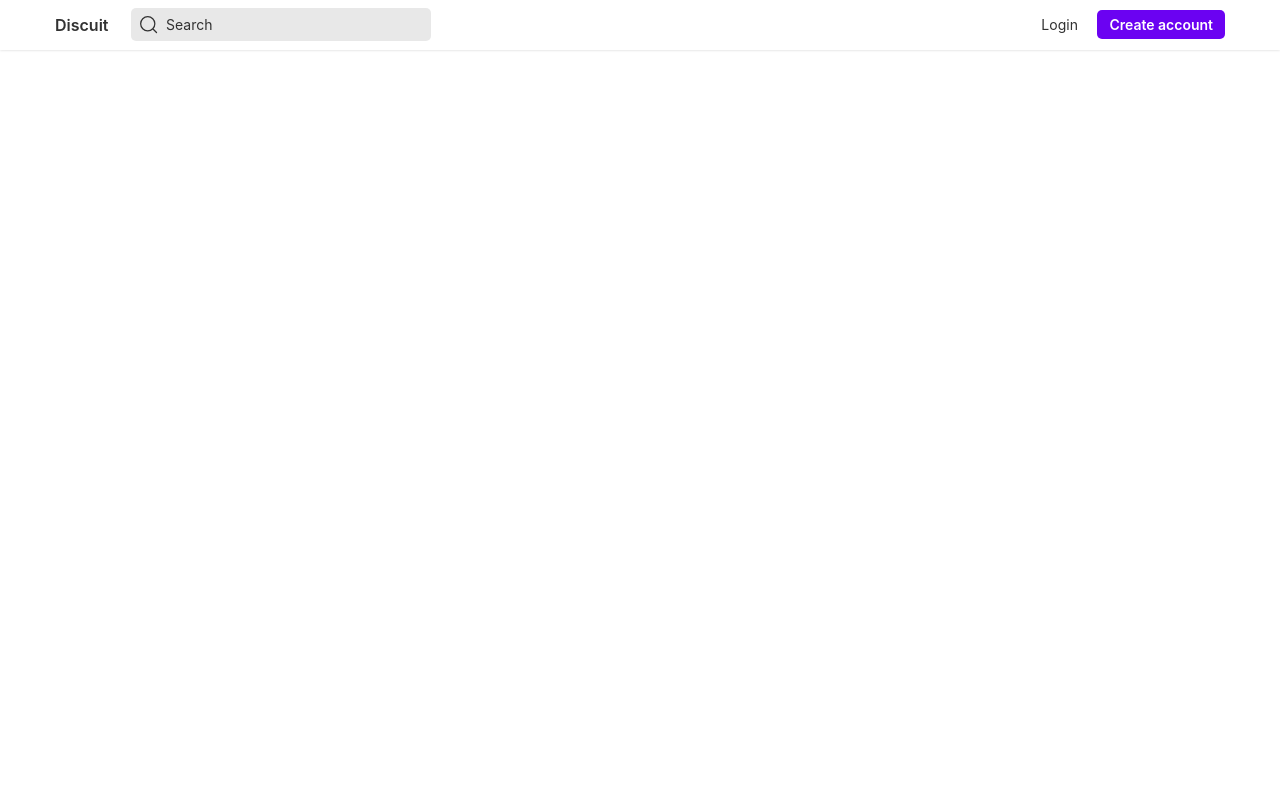
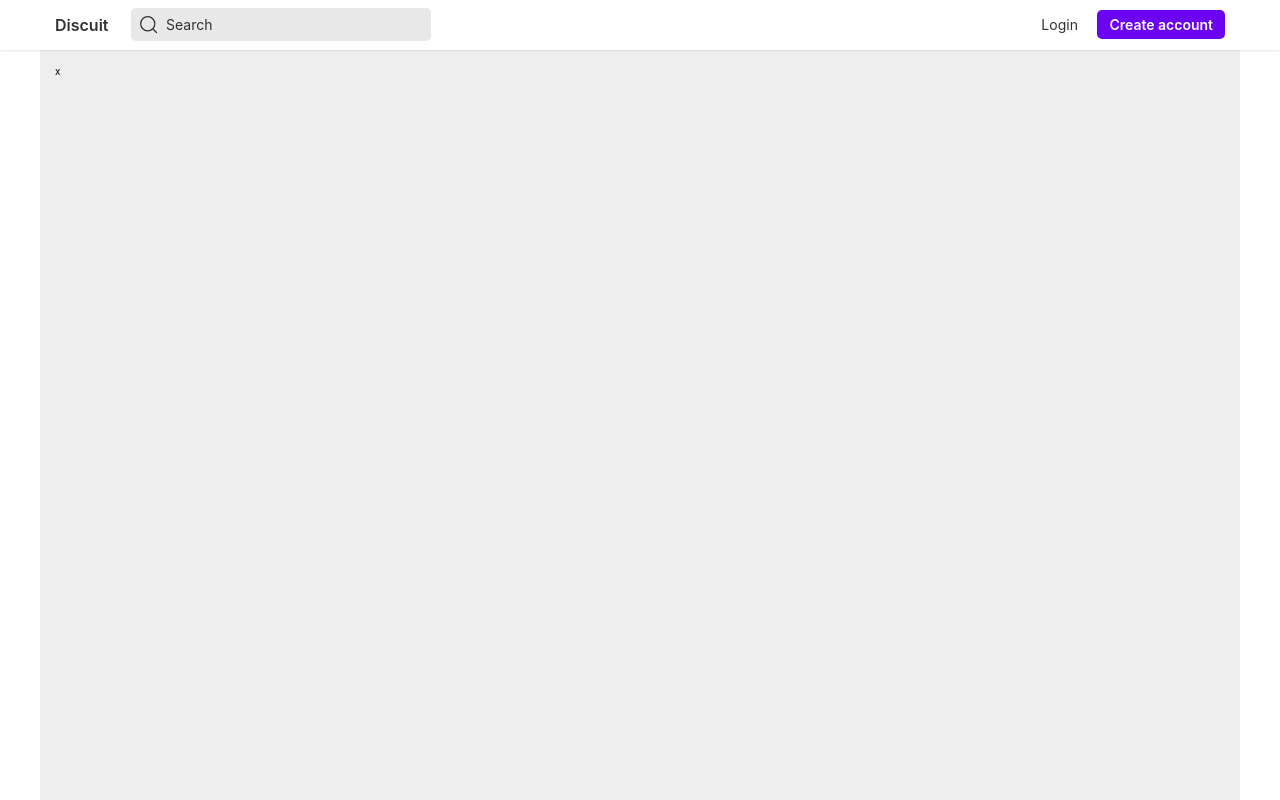
Before and after one commit to artemlenkevich/discuit, a React (Create React App) app: page / in a window 1280 px wide. Built offline with nearby package versions, Linux system fonts and the light colour scheme; no server answers.

Commit message:
set up router

```diff
--- a/package.json
+++ b/package.json
@@ -17,6 +17,7 @@
     "react": "^18.2.0",
     "react-dom": "^18.2.0",
     "react-redux": "^8.1.1",
+    "react-router-dom": "^6.14.1",
     "react-scripts": "5.0.1",
     "sass": "^1.63.6",
     "typescript": "^4.9.5",
--- a/src/App.tsx
+++ b/src/App.tsx
@@ -1,13 +1,7 @@
-import { useState } from 'react';
-
-import { MainLayout } from '@/components/layouts';
+import { AppRoutes } from '@/routes';
 
 function App() {
-  return (
-    <MainLayout>
-      <div>x</div>
-    </MainLayout>
-  );
+  return <AppRoutes />;
 }
 
 export default App;
--- a/src/components/layouts/FeedLayout/FeedLayout.module.scss
+++ b/src/components/layouts/FeedLayout/FeedLayout.module.scss
@@ -7,7 +7,7 @@
   max-width: 1200px;
   width: 100%;
   background-color: v.$color-body;
-  min-height: 100%;
+  min-height: calc(100vh - 50px);
   display: grid;
   grid-gap: 15px;
   grid-template-columns: 295px auto 295px;
--- a/src/components/layouts/FeedLayout/index.tsx
+++ b/src/components/layouts/FeedLayout/index.tsx
@@ -1,5 +1,11 @@
+import { Outlet } from 'react-router-dom';
+
 import styles from './FeedLayout.module.scss';
 
 export const FeedLayout: React.FC = () => {
-  return <div className={styles.content}></div>;
+  return (
+    <div className={styles.content}>
+      <Outlet />
+    </div>
+  );
 };
--- a/src/components/layouts/MainLayout/index.tsx
+++ b/src/components/layouts/MainLayout/index.tsx
@@ -1,11 +1,12 @@
 import { PropsWithChildren } from 'react';
+import { Outlet } from 'react-router-dom';
 
 import { Burger, Input, Button } from '@/components/ui';
 
 import { ReactComponent as SearchLogo } from './assets/logo.svg';
 import styles from './MainLayout.module.scss';
 
-export const MainLayout: React.FC<PropsWithChildren> = ({ children }) => {
+export const MainLayout: React.FC<PropsWithChildren> = () => {
   return (
     <>
       <header className={styles.header}>
@@ -29,7 +30,9 @@ export const MainLayout: React.FC<PropsWithChildren> = ({ children }) => {
           </div>
         </div>
       </header>
-      <div className={styles.content}>{/* <div className={styles.content}>{children}</div> */}</div>
+      <div className={styles.content}>
+        <Outlet />
+      </div>
     </>
   );
 };
--- a/src/routes/index.tsx
+++ b/src/routes/index.tsx
@@ -1,3 +1,22 @@
+import {
+  Route,
+  RouterProvider,
+  createBrowserRouter,
+  createRoutesFromElements,
+} from 'react-router-dom';
+
+import { FeedLayout, MainLayout } from '@/components/layouts';
+
+const router = createBrowserRouter(
+  createRoutesFromElements(
+    <Route path='/' element={<MainLayout />}>
+      <Route element={<FeedLayout />}>
+        <Route path='/' element={<div>x</div>}></Route>
+      </Route>
+    </Route>
+  )
+);
+
 export const AppRoutes = () => {
-  return <div>Routes</div>;
+  return <RouterProvider router={router} />;
 };
```
Also changed, not shown: .eslintrc.json, 1 other file (tests, documents, lock files or other folders).
